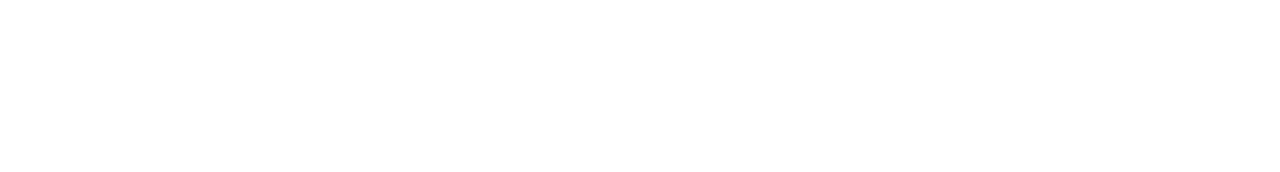
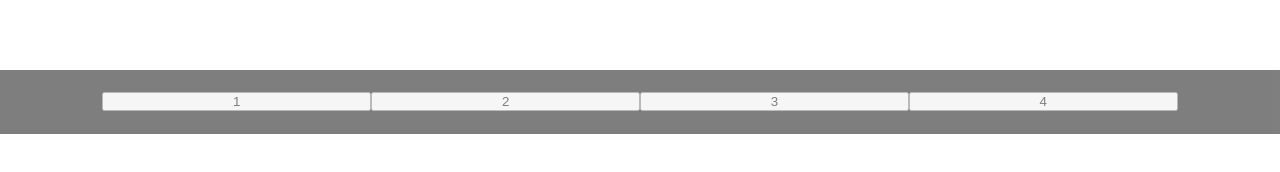
Before and after one commit to qirong77/cfgc, a React (Vite) app: page / in a window 1280 px wide. Shown: the part 404-576 px from the top of the page. Built offline with nearby package versions, Linux system fonts and the light colour scheme.

Commit message:
feat: 功能开发 ✨

```diff
--- a/src/App.tsx
+++ b/src/App.tsx
@@ -1,7 +1,31 @@
 export default function App() {
-  return (
-    <div className="app-container">
-      <img src="/src/reference/9a.png" alt="content" />
-    </div>
-  );
+    return (
+        <div className="app-container">
+            <img src="/src/reference/9a.png" alt="content" />
+            <div
+                className="title"
+                style={{
+                    background: "color",
+                    position: "absolute",
+                    top: "37vw",
+                    left: 0,
+                    width: "100%",
+                    height: "5vw",
+                    backgroundColor: "black",
+                    opacity: 0.5,
+                    display: "flex",
+                    justifyContent: 'space-around',
+                    padding:'0 8vw',
+                    alignItems: "center",
+                }}
+            >
+              <button>1</button>
+              <button>2</button>
+              <button>3</button>
+              <button>4</button>
+
+            </div>
+            <div></div>
+        </div>
+    );
 }
--- a/src/index.css
+++ b/src/index.css
@@ -24,3 +24,7 @@ html, body, #root {
   height: auto;
   display: block;
 }
+
+.title button {
+    flex: 1;
+}
```
